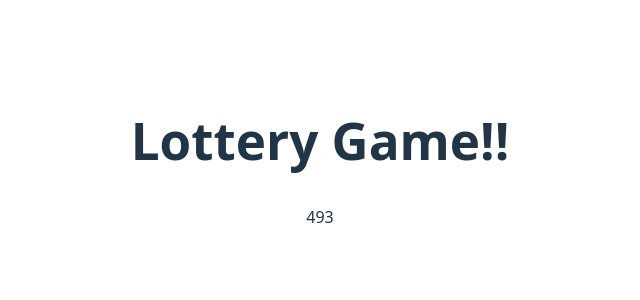
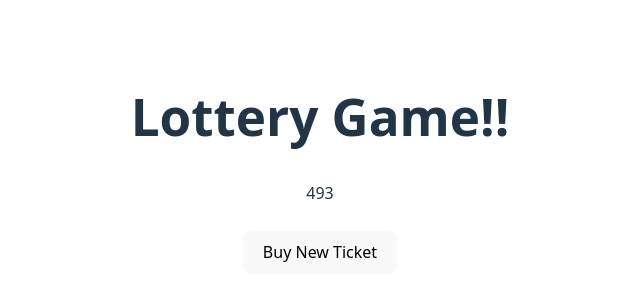
Before and after one commit to Rajaryan99/React_learning-Projects, a React (Vite) app in the folder reactState_hooks/: page / in a window 1280 px wide. Shown: the part 236-536 px from the top of the page, without its empty margins (320-960 px from the left). Built offline with nearby package versions, Linux system fonts and the light colour scheme.

Commit message:
ternimary operator

```diff
--- a/reactState_hooks/src/lottery.jsx
+++ b/reactState_hooks/src/lottery.jsx
@@ -5,6 +5,9 @@ import { genTicket, sum } from "./helper";
 export default function Lottery() {
     let [ticket, setTicket] = useState(genTicket(3));
     let isWinning  = sum(ticket) === 15;
+    let buyTicket  = () => {
+        setTicket(genTicket(3))
+    }
     return (
         <div>
             <h1>Lottery Game!!</h1>
@@ -13,7 +16,8 @@ export default function Lottery() {
                 <span>{ticket[1]}</span>
                 <span>{ticket[2]}</span>
             </div>
-            <h3>{isWinning && 'Congratulations you won!!'}</h3>
+            <br />
+        {isWinning ? <h3>Congratulation.. You Won!</h3> : <button onClick={buyTicket}>Buy New Ticket</button> }
         </div>
     )
 }
```
